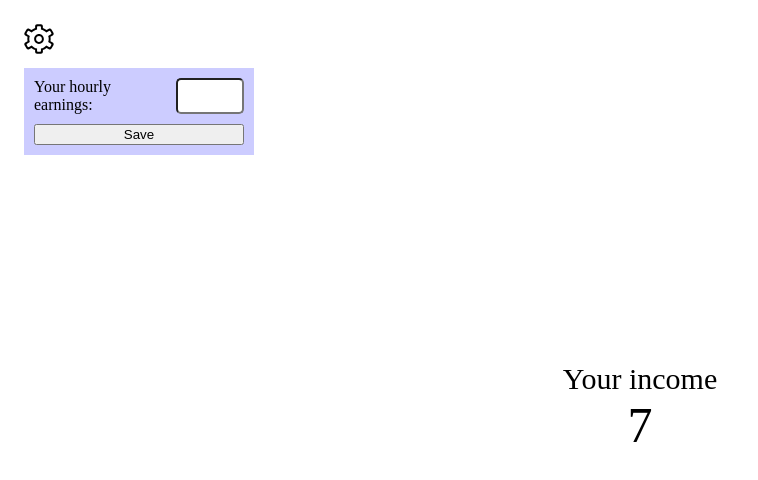
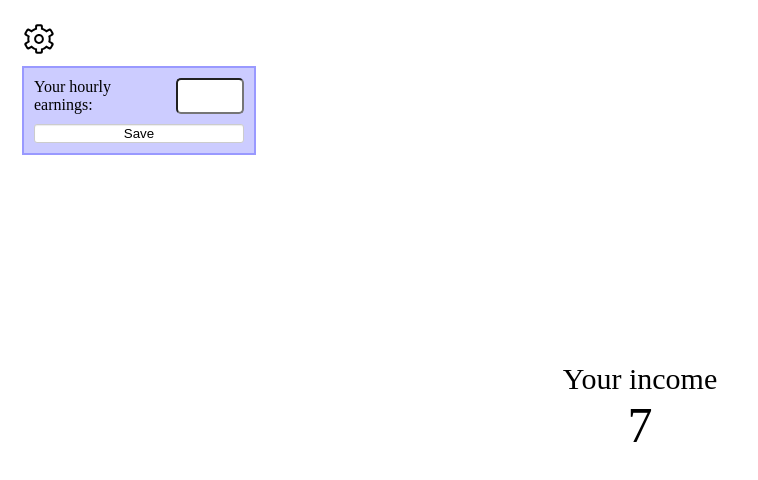
Before and after one commit to MarsiBarsi/earn-earn-earn, a plain HTML site: page index.html in a window 1280 px wide. Both pictures are taken after a click on the picture 39 px from the left and 39 px from the top of the page. Shown: the whole page, without its empty margins (0-758 px from the left). Drawn offline with Linux system fonts and the light colour scheme.

Commit message:
new styles + logic for submit

```diff
--- a/index.html
+++ b/index.html
@@ -14,6 +14,7 @@
     <img id="settings-button"
          class="settings__icon"
          src="./svg/settings.svg">
+    <form id="settings-form">
         <div id="settings-div"
              class="settings__form">
             <div class="settings__form__field">
@@ -23,10 +24,13 @@
                 <input type="number"
                        class="settings__form__field__input">
             </div>
-        <button id="save-button">
+            <button type="submit"
+                    id="save-button"
+                    class="settings__form__field__button">
                 Save
             </button>
         </div>
+    </form>
 </div>
 
 <div class="counter">
--- a/main.js
+++ b/main.js
@@ -1,15 +1,28 @@
 const counterLabel = document.getElementById('counter-label');
 const settingsDiv = document.getElementById('settings-div');
 const settingsButton = document.getElementById('settings-button');
+const settingsForm = document.getElementById('settings-form');
 
 let isMenuOpened = false;
 
+const setMenu = () => {
+    settingsDiv.style.visibility = isMenuOpened ? 'visible' : 'hidden';
+}
+
 const counter = (multiplier = 1, seconds = 0) => () =>
     (counterLabel.innerHTML = ++seconds * multiplier);
+
+const submitForm = (event) => {
+    event.preventDefault();
+    isMenuOpened =  false;
+    setMenu();
+}
 
 setInterval(counter(), 1000);
 
 settingsButton.addEventListener('click', () => {
     isMenuOpened = !isMenuOpened;
-    settingsDiv.style.visibility = isMenuOpened ? 'visible' : 'hidden';
+    setMenu();
 });
+
+settingsForm.addEventListener('submit',submitForm);
--- a/styles.css
+++ b/styles.css
@@ -24,23 +24,32 @@ body {
     visibility: hidden;
     background-color: #CCCCFF;
     width: 210px;
-
     display: flex;
     flex-direction: column;
     padding: 10px;
+    outline: 2px solid #9999FF;
 }
 
 .settings__form__field {
     width: 210px;
     display: flex;
     margin-bottom: 10px;
+    user-select: none;
 }
 
 .settings__form__field__input {
     margin-left: 5px;
     width: 60px;
     border-radius: 5px;
-    text-indent: 100%;
+    text-indent: 75%;
+}
+
+.settings__form__field__button {
+    border-radius: 3px;
+    background-color: #FFF;
+    border: 1px solid #CCCCCC;
+    box-shadow: 0 1px 1px rgba(0, 0, 0, 0.075) inset;
+
 }
 
 .counter {
```
Lines whose indentation alone changed are shown as unchanged.
